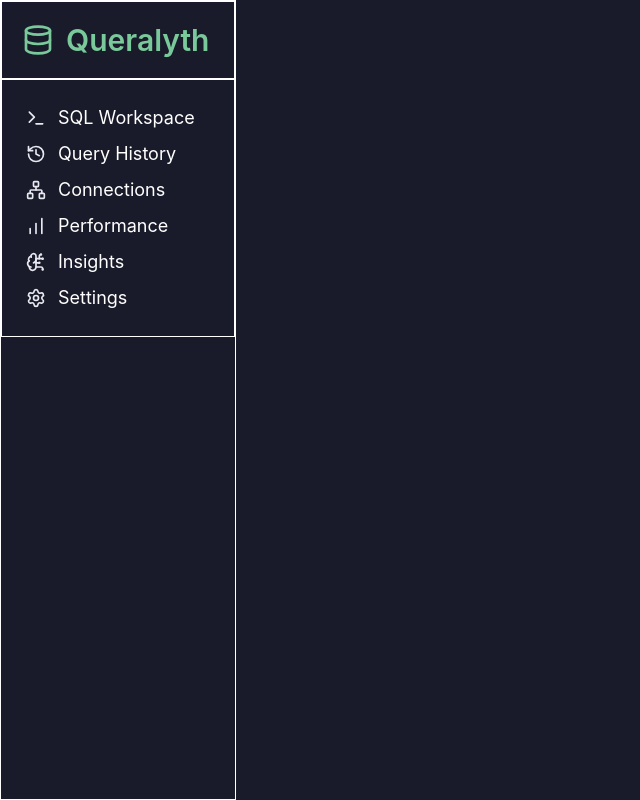
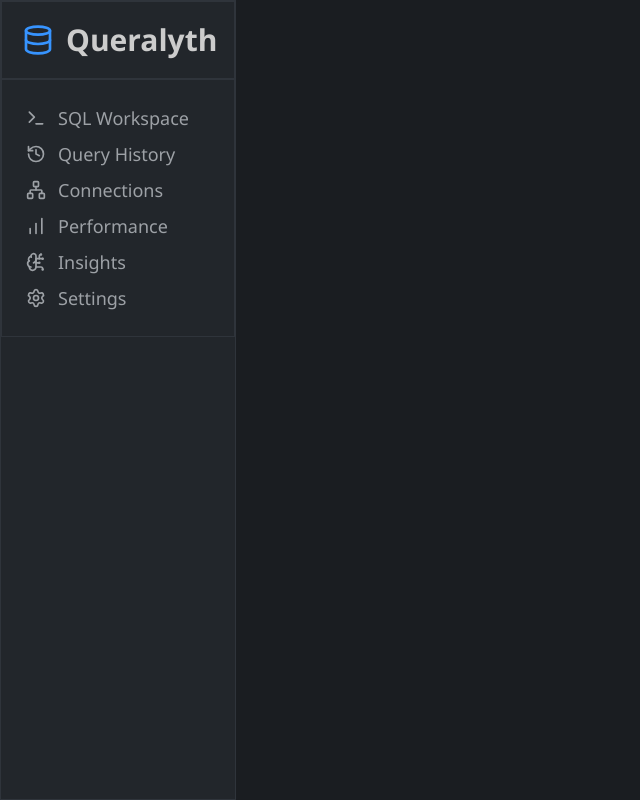
Before and after one commit to abdulrehman1111-de/Queralyth, a React (Vite) app in the folder apps/frontend/: page / in a window 1280 px wide. Shown: the whole page, without its empty margins (0-640 px from the left). Built offline with nearby package versions, Linux system fonts and the light colour scheme.

Commit message:
Audit the colors

```diff
--- a/apps/frontend/src/components/Sidebar.jsx
+++ b/apps/frontend/src/components/Sidebar.jsx
@@ -1,3 +1,4 @@
+
 import React from "react";
 import {
   Database,
@@ -13,13 +14,13 @@ import Sidebuttons from "./Sidebuttons";
 
 const Sidebar = () => {
   return (
-    <aside className="border border-white min-h-screen lg:w-[236px] lg:shrink-0">
-      <div className="border border-white w-full h-auto lg:p-5 lg:flex lg:gap-3 items-center">
-        <Database className="lg:w-8 lg:h-8 shrink-0 text-(--color-ql-success)"/>
-        <p className="text-3xl font-semibold text-(--color-ql-success)">Queralyth</p>
+    <aside className="border border-ql-line bg-ql-panel min-h-screen lg:w-[236px] lg:shrink-0">
+      <div className="border border-ql-line w-full h-auto lg:p-5 lg:flex lg:gap-3 items-center">
+        <Database className="lg:w-8 lg:h-8 shrink-0 text-ql-blue"/>
+        <p className="text-3xl font-semibold text-ql-fg">Queralyth</p>
       </div>
 
-      <div className="w-full border border-white h-auto lg:p-5 flex flex-col">
+      <div className="w-full border border-ql-line h-auto lg:p-5 flex flex-col">
           <Sidebuttons content={"SQL Workspace"} icon={Terminal}/>
           <Sidebuttons content={"Query History"} icon={History}/>
           <Sidebuttons content={"Connections"} icon={Network}/>
--- a/apps/frontend/src/components/Sidebuttons.jsx
+++ b/apps/frontend/src/components/Sidebuttons.jsx
@@ -1,10 +1,11 @@
+
 import React from 'react'
 
 const Sidebuttons = ({content, icon: Icon}) => {
   return (
-    <div className='w-full h-auto lg:p-1 flex items-center lg:gap-3 cursor-pointer hover:bg-white/10 transition-colors duration-100 hover:bg-white/10 rounded-lg'>
-      <Icon className="lg:w-5 lg:h-5 font-semibold shrink-0"/>
-      <p className='text-white lg:text-lg'>{content}</p>
+    <div className='w-full h-auto lg:p-1 flex items-center lg:gap-3 cursor-pointer hover:bg-ql-hover transition-colors duration-100 rounded-lg'>
+      <Icon className="lg:w-5 lg:h-5 font-semibold shrink-0 text-ql-fg-secondary"/>
+      <p className='text-ql-fg-secondary lg:text-lg'>{content}</p>
     </div>
   )
 }
--- a/apps/frontend/src/styles/global.css
+++ b/apps/frontend/src/styles/global.css
@@ -1,37 +1,59 @@
 
 @import "tailwindcss";
 
-/* Queralyth Design System */
 @theme {
-  /* Backgrounds */
-  --color-ql-background: #191b2a;
-  --color-ql-sidebar: #1d1f30;
-  --color-ql-surface: #212337;
-  --color-ql-panel: #272a3d;
-  --color-ql-editor: #191b29;
+  /* Backgrounds and surfaces */
+  --color-ql-frame: #1a1d21;
+  --color-ql-panel: #22262b;
+  --color-ql-code: #1e2125;
+  --color-ql-head: #282c32;
+  --color-ql-hover: #2b3036;
+  --color-ql-selected: #2d333b;
 
-  /* Borders */
-  --color-ql-border: #35374d;
+  --color-ql-line: #2f343b;
 
-  /* Typography */
-  --color-ql-text: #e8e8f0;
-  --color-ql-muted: #a0a2b5;
-  --color-ql-subtle: #777b94;
+  --color-ql-fg: #cccccc;
+  --color-ql-fg-secondary: #9da1a6;
+  --color-ql-fg-muted: #6e7681;
 
-  /* Accents */
-  --color-ql-primary: #8970e8;
-  --color-ql-primary-hover: #9a84f2;
-  --color-ql-cyan: #69c9d6;
-  --color-ql-success: #79c99b;
-  --color-ql-warning: #e6b76d;
-  --color-ql-danger: #e47d88;
+  --color-ql-blue: #3794ff;
 
-  /* Typography */
-  --font-sans: Inter, system-ui, -apple-system,
-    BlinkMacSystemFont, "Segoe UI", sans-serif;
+  --color-ql-button: #0e639c;
+  --color-ql-button-hover: #1177bb;
+
+  --color-ql-ok: #73c991;
+  --color-ql-warn: #cca700;
+
+  --color-ql-chip: #2f343a;
+  --color-ql-avatar: #4b5563;
+
+  --color-ql-sql-keyword: #569cd6;
+  --color-ql-sql-identifier: #9cdcfe;
+  --color-ql-sql-string: #ce9178;
+  --color-ql-sql-number: #b5cea8;
+  --color-ql-sql-text: #d4d4d4;
+
+  --font-sans: "Segoe UI", Inter, system-ui, sans-serif;
+  --font-mono: Consolas, "Courier New", monospace;
+
+  --color-ql-background: var(--color-ql-frame);
+  --color-ql-sidebar: var(--color-ql-panel);
+  --color-ql-surface: var(--color-ql-panel);
+  --color-ql-editor: var(--color-ql-code);
+  --color-ql-border: var(--color-ql-line);
+
+  --color-ql-text: var(--color-ql-fg);
+  --color-ql-muted: var(--color-ql-fg-secondary);
+  --color-ql-subtle: var(--color-ql-fg-muted);
+
+  --color-ql-primary: var(--color-ql-blue);
+  --color-ql-primary-hover: var(--color-ql-button-hover);
+  --color-ql-cyan: var(--color-ql-blue);
+
+  --color-ql-success: var(--color-ql-ok);
+  --color-ql-warning: var(--color-ql-warn);
 }
 
-/* Global defaults */
 @layer base {
   html {
     color-scheme: dark;
@@ -41,9 +63,12 @@
     min-width: 320px;
     min-height: 100vh;
     margin: 0;
-    background-color: var(--color-ql-background);
-    color: var(--color-ql-text);
+
+    background-color: var(--color-ql-frame);
+    color: var(--color-ql-fg);
+
     font-family: var(--font-sans);
+    font-size: 13px;
   }
 
   button,
```
